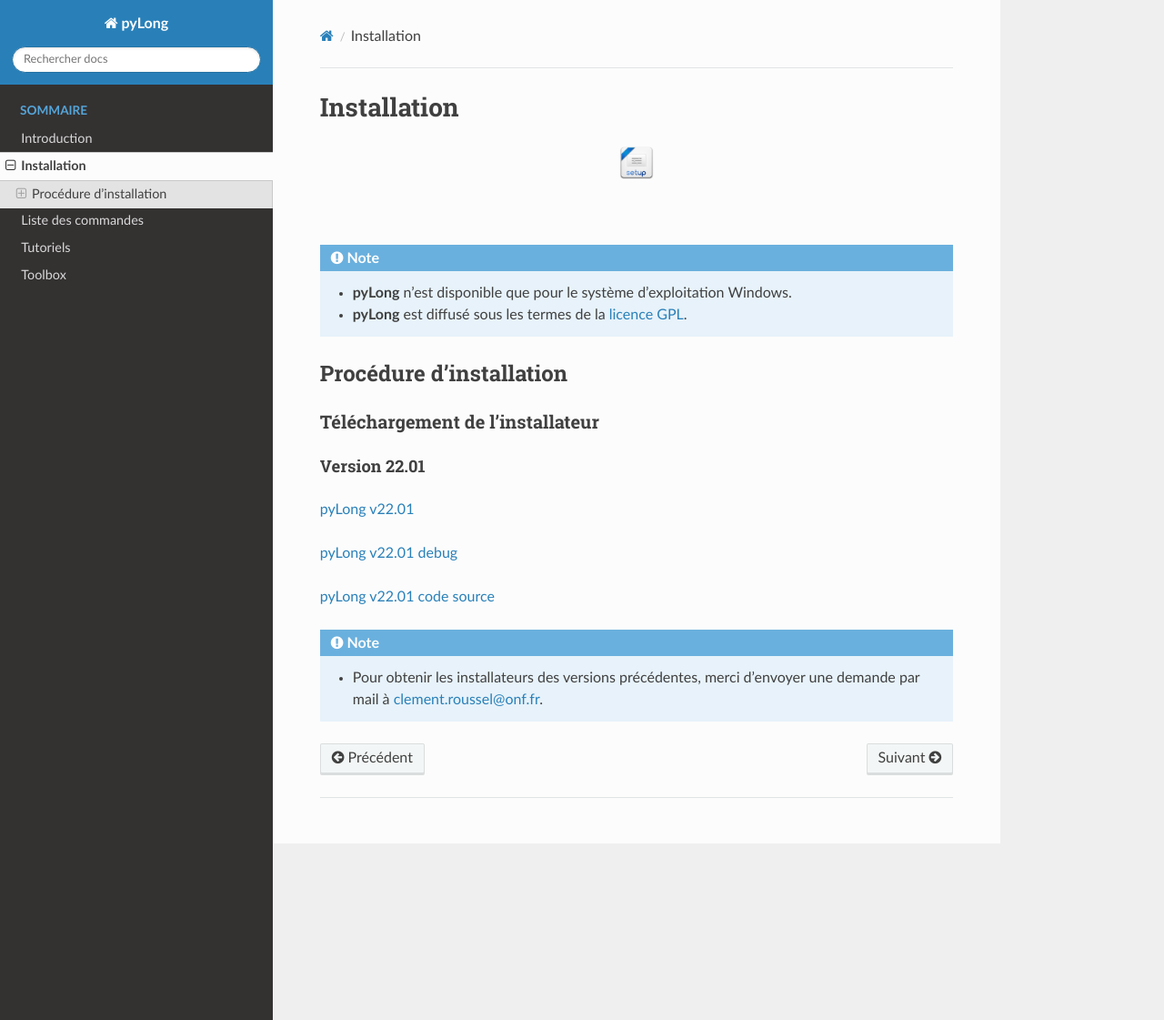
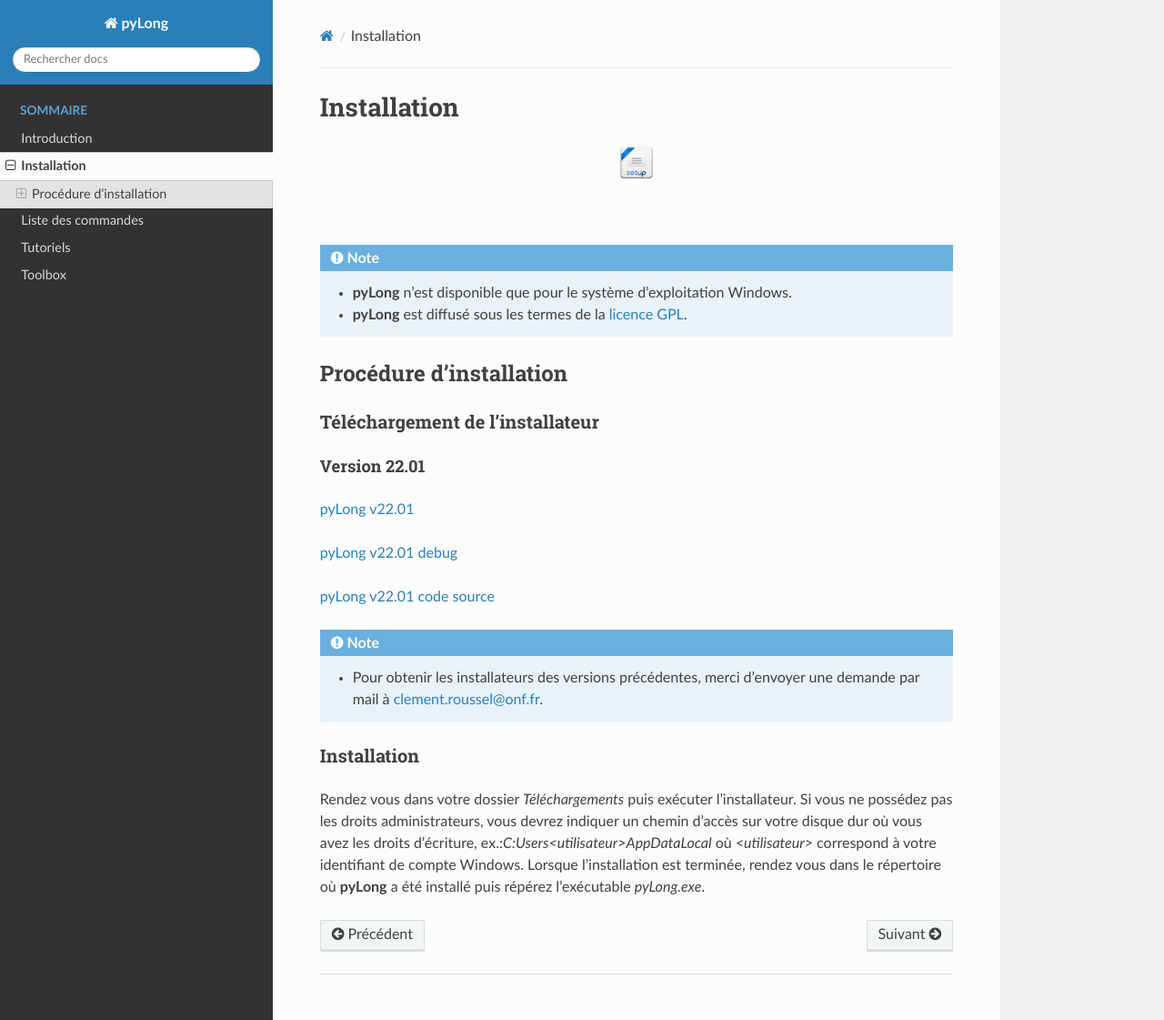
Before and after one commit to clementroussel/pyLong-doc, a Sphinx documentation site: the page built from docs/source/installation.rst, in a window 1280 px wide and 1121 px high. Shown: the whole window at 91% size. Built offline with Sphinx 7.4.7 and the Read the Docs theme 2.0.0, drawn with Linux system fonts in a browser that asks for light colours.

Commit message:
Update installation.rst

```diff
--- a/docs/source/installation.rst
+++ b/docs/source/installation.rst
@@ -40,3 +40,8 @@ Version 22.01
    - Pour obtenir les installateurs des versions précédentes, merci d'envoyer une demande par mail à `clement.roussel@onf.fr`_.
 
 .. _clement.roussel@onf.fr: clement.roussel@onf.fr
+
+Installation
+------------
+
+Rendez vous dans votre dossier *Téléchargements* puis exécuter l'installateur. Si vous ne possédez pas les droits administrateurs, vous devrez indiquer un chemin d'accès sur votre disque dur où vous avez les droits d'écriture, ex.:*C:\Users\<utilisateur>\AppData\Local* où *<utilisateur>* correspond à votre identifiant de compte Windows. Lorsque l'installation est terminée, rendez vous dans le répertoire où **pyLong** a été installé puis répérez l'exécutable *pyLong.exe*.
```
